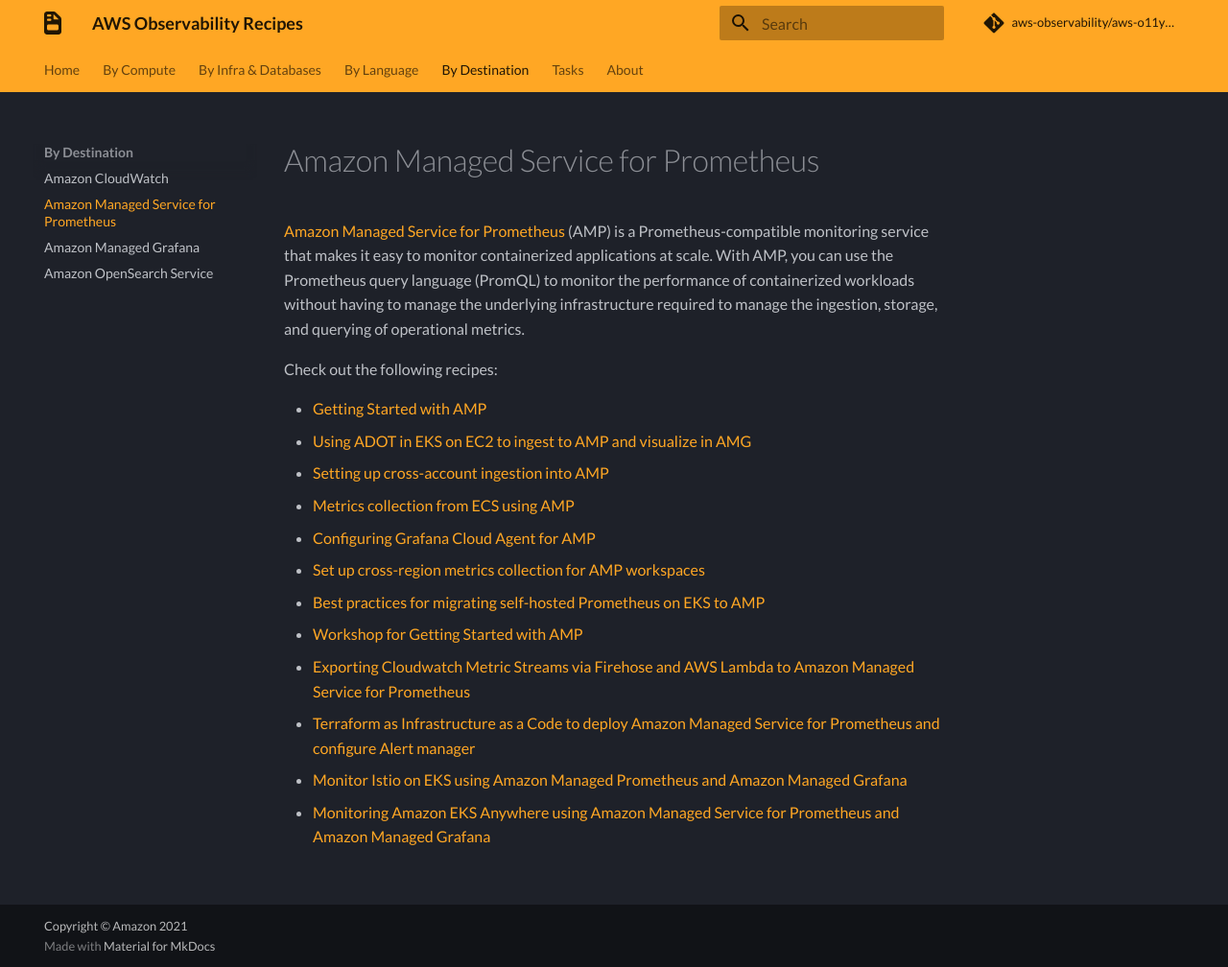
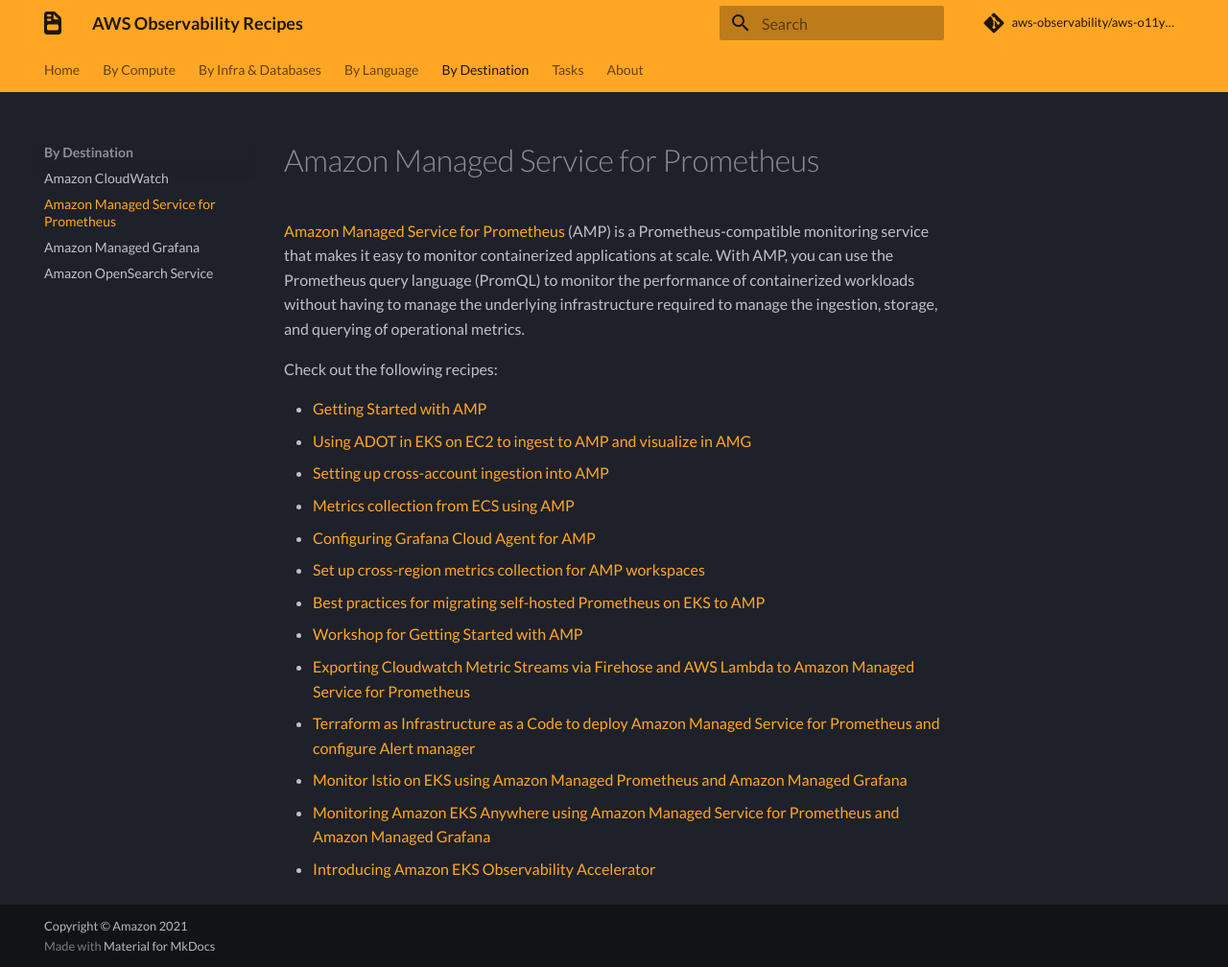
Before and after one commit to aws-observability/aws-o11y-recipes, an MkDocs documentation site: the page built from docs/amp.md, in a window 1280 px wide and 1008 px high. Shown: the whole window at 96% size. Built offline with MkDocs 1.6.1 and Material for MkDocs 9.7.7, drawn with Linux system fonts in a browser that asks for light colours; some web fonts are replaced; comment, search, counter and statistics services are not loaded.

Commit message:
Update amp.md

```diff
--- a/docs/amp.md
+++ b/docs/amp.md
@@ -21,6 +21,7 @@
 - [Terraform as Infrastructure as a Code to deploy Amazon Managed Service for Prometheus and configure Alert manager](recipes/amp-alertmanager-terraform.md)
 - [Monitor Istio on EKS using Amazon Managed Prometheus and Amazon Managed Grafana][amp-istio-monitoring]
 - [Monitoring Amazon EKS Anywhere using Amazon Managed Service for Prometheus and Amazon Managed Grafana][amp-anywhere-monitoring]
+- [Introducing Amazon EKS Observability Accelerator][eks-accelerator]
 [amp-main]: https://aws.amazon.com/prometheus/
 [amp-gettingstarted]: https://aws.amazon.com/blogs/mt/getting-started-amazon-managed-service-for-prometheus/
 [amp-xaccount]: https://aws.amazon.com/blogs/opensource/setting-up-cross-account-ingestion-into-amazon-managed-service-for-prometheus/
@@ -31,3 +32,4 @@
 [amp-oow]: https://observability.workshop.aws/en/amp.html
 [amp-istio-monitoring]: https://aws.amazon.com/blogs/mt/monitor-istio-on-eks-using-amazon-managed-prometheus-and-amazon-managed-grafana/
 [amp-anywhere-monitoring]: https://aws.amazon.com/blogs/containers/monitoring-amazon-eks-anywhere-using-amazon-managed-service-for-prometheus-and-amazon-managed-grafana/
+[eks-accelerator]: recipes/eks-observability-accelerator.md
```
